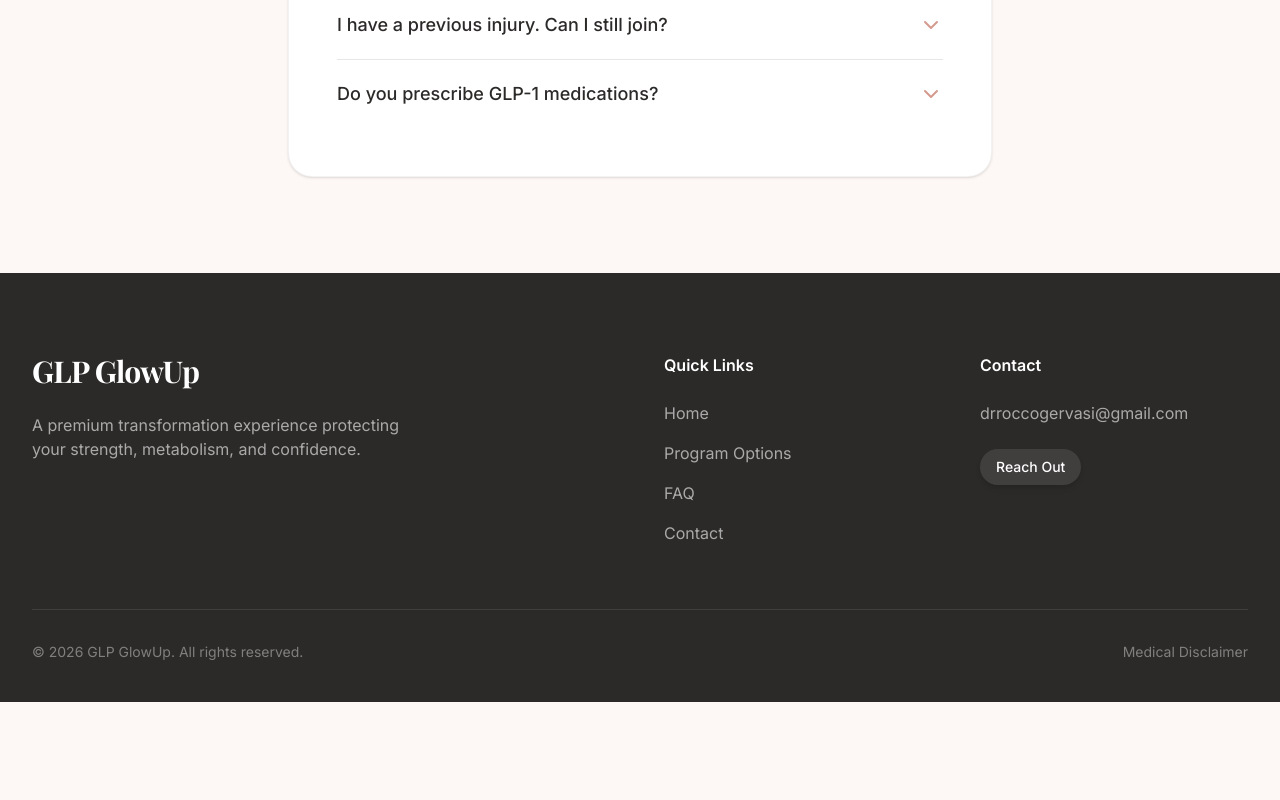
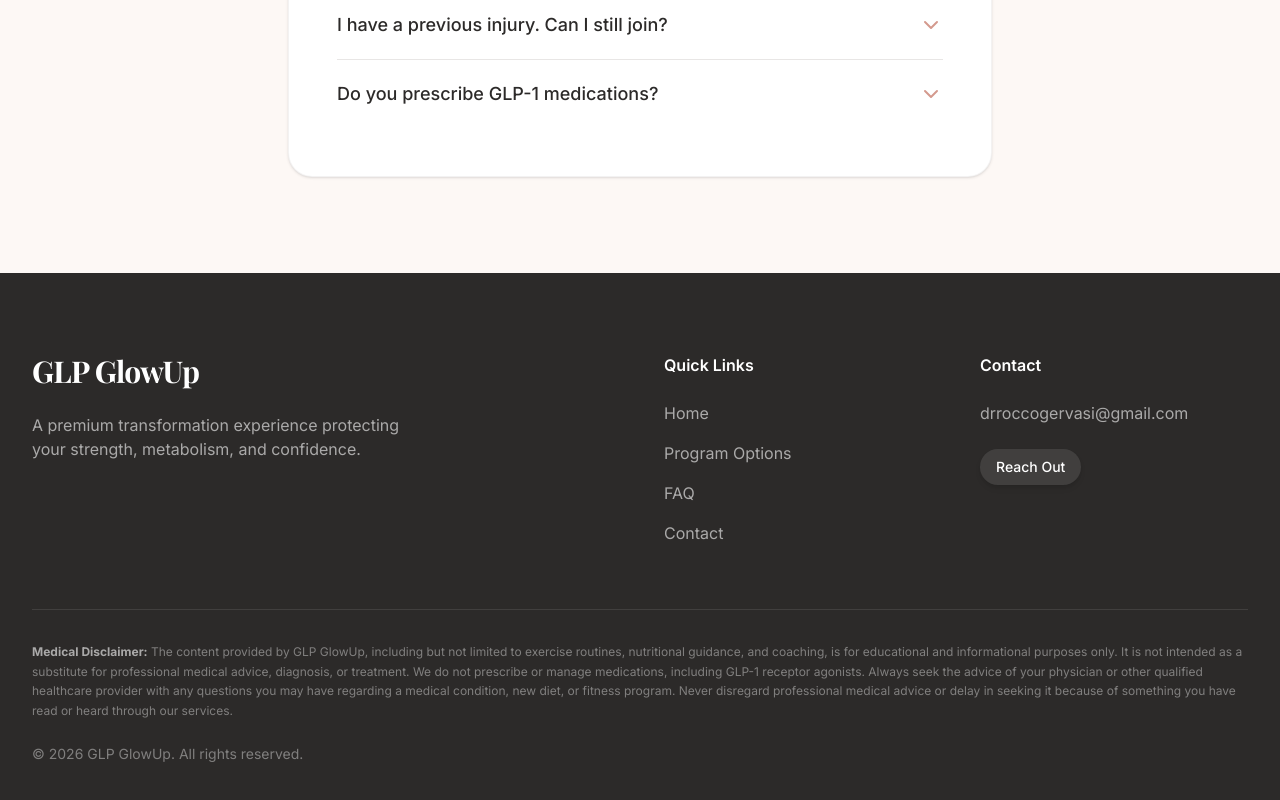
Before and after one commit to Bigper4mer/glp-glowup-website, a Next.js app: page / in a window 1280 px wide. Shown: the part 5328-6128 px from the top of the page. Before the commit the page ends 6030 px from the top, so only its background shows below. Built offline with nearby package versions, Linux system fonts and the light colour scheme; a web font is replaced by a local one.

Commit message:
feat: add medical disclaimer in footer

```diff
--- a/src/app/page.tsx
+++ b/src/app/page.tsx
@@ -407,12 +407,16 @@ export default function Home() {
             </div>
           </div>
 
-          <div className="pt-8 border-t border-white/10 flex flex-col md:flex-row justify-between items-center text-sm text-white/40">
-            <p>&copy; {new Date().getFullYear()} GLP GlowUp. All rights reserved.</p>
-            <div className="mt-4 md:mt-0 space-x-6">
-              {/* <a href="#" className="hover:text-white">Privacy Policy</a>
-              <a href="#" className="hover:text-white">Terms of Service</a> */}
-              <a href="#" className="hover:text-white">Medical Disclaimer</a>
+          <div className="pt-8 border-t border-white/10 flex flex-col gap-6 text-sm text-white/40">
+            <div className="text-xs leading-relaxed">
+              <strong className="text-white/60">Medical Disclaimer:</strong> The content provided by GLP GlowUp, including but not limited to exercise routines, nutritional guidance, and coaching, is for educational and informational purposes only. It is not intended as a substitute for professional medical advice, diagnosis, or treatment. We do not prescribe or manage medications, including GLP-1 receptor agonists. Always seek the advice of your physician or other qualified healthcare provider with any questions you may have regarding a medical condition, new diet, or fitness program. Never disregard professional medical advice or delay in seeking it because of something you have read or heard through our services.
+            </div>
+            <div className="flex flex-col md:flex-row justify-between items-center">
+              <p>&copy; {new Date().getFullYear()} GLP GlowUp. All rights reserved.</p>
+              {/* <div className="mt-4 md:mt-0 space-x-6">
+                <a href="#" className="hover:text-white transition-colors">Privacy Policy</a>
+                <a href="#" className="hover:text-white transition-colors">Terms of Service</a>
+              </div> */}
             </div>
           </div>
         </div>
```
